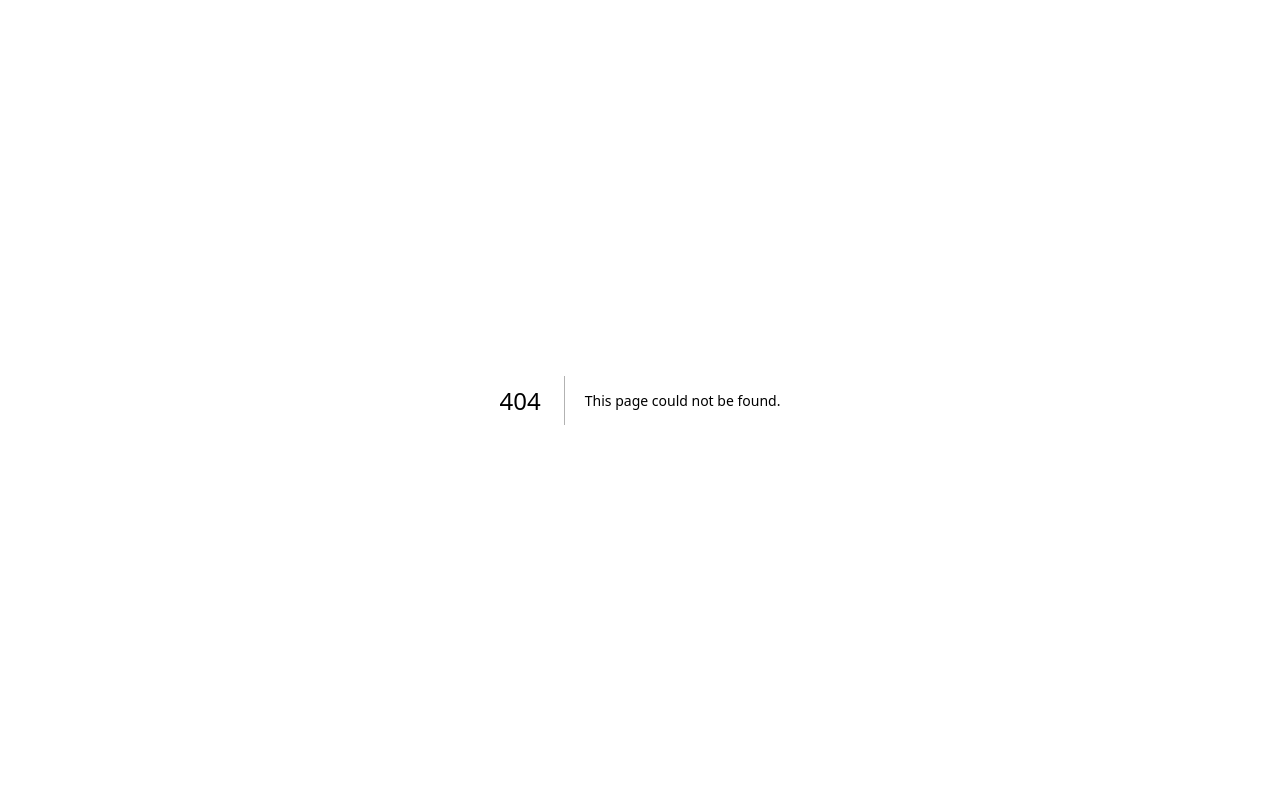
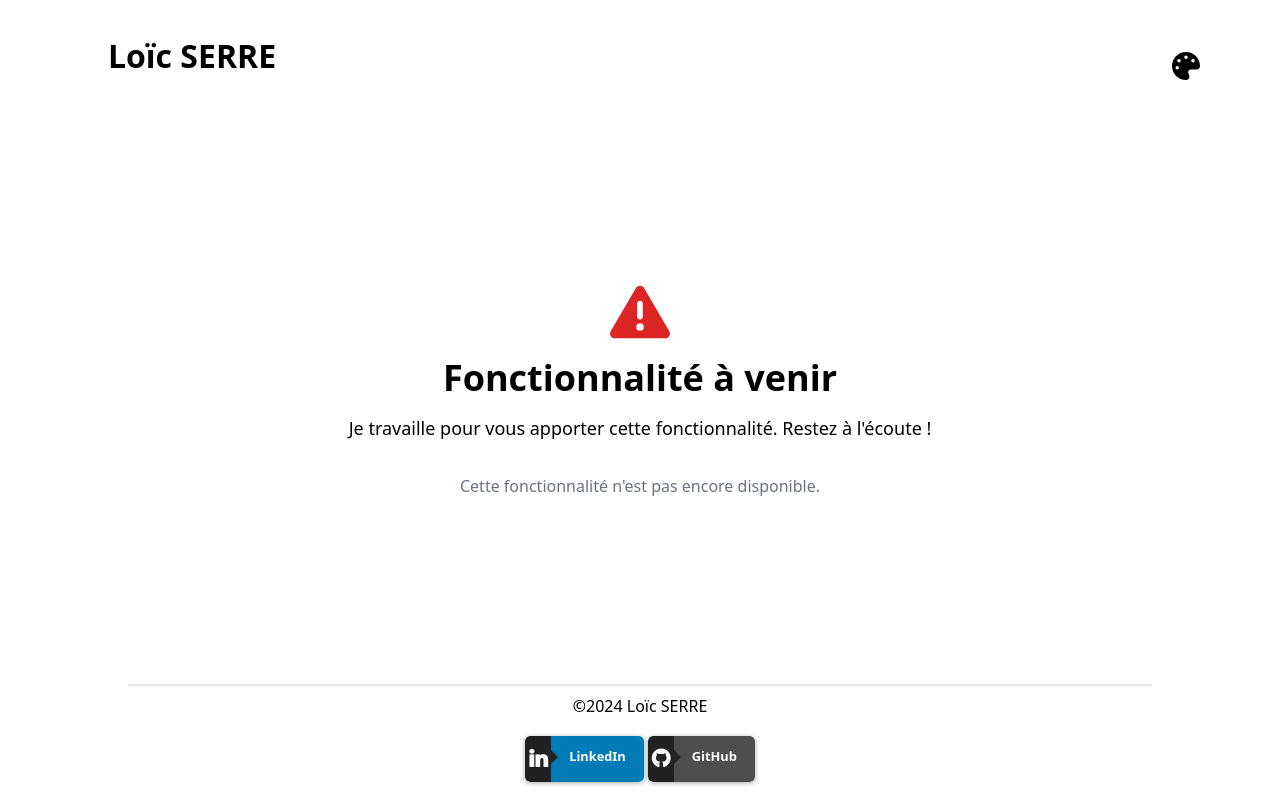
Before and after one commit to LoicSERRE/portfolio-v2, a Next.js app: page /CommingSoon in a window 1280 px wide. Before the commit this address had no page. Built offline with nearby package versions, Linux system fonts and the light colour scheme; a web font is replaced by a local one.

Commit message:
Ajout d'une page comming soon

```diff
--- /dev/null
+++ b/src/pages/CommingSoon.js
@@ -0,0 +1,32 @@
+import { useState } from 'react';
+import '../app/globals.css';
+import Header from '@/components/header';
+import Footer from '@/components/footer';
+import { FontAwesomeIcon } from '@fortawesome/react-fontawesome';
+import { faExclamationTriangle } from '@fortawesome/free-solid-svg-icons';
+
+export default function ComingSoon() {
+    const [theme, setTheme] = useState('gradient');
+
+    const toggleTheme = () => {
+        const themes = ['default', 'dark', 'gradient'];
+        const currentIndex = themes.indexOf(theme);
+        const nextIndex = (currentIndex + 1) % themes.length;
+        setTheme(themes[nextIndex]);
+    };
+
+    const themeClass = theme === 'dark' ? 'bg-black text-white' : theme === 'gradient' ? 'gradient-theme' : 'bg-white text-black';
+
+    return (
+        <main className={`flex min-h-screen flex-col items-center justify-between p-24 transition-colors ${themeClass}`}>
+            <Header toggleTheme={toggleTheme} theme={theme} />
+            <div className="flex flex-col items-center justify-center flex-1">
+                <FontAwesomeIcon icon={faExclamationTriangle} className="text-red-600 text-6xl mb-4" />
+                <h1 className="text-4xl font-bold mb-4">Fonctionnalité à venir</h1>
+                <p className="text-lg mb-8">Je travaille pour vous apporter cette fonctionnalité. Restez à l'écoute !</p>
+                <div className="text-gray-500">Cette fonctionnalité n'est pas encore disponible.</div>
+            </div>
+            <Footer />
+        </main>
+    );
+}
```
